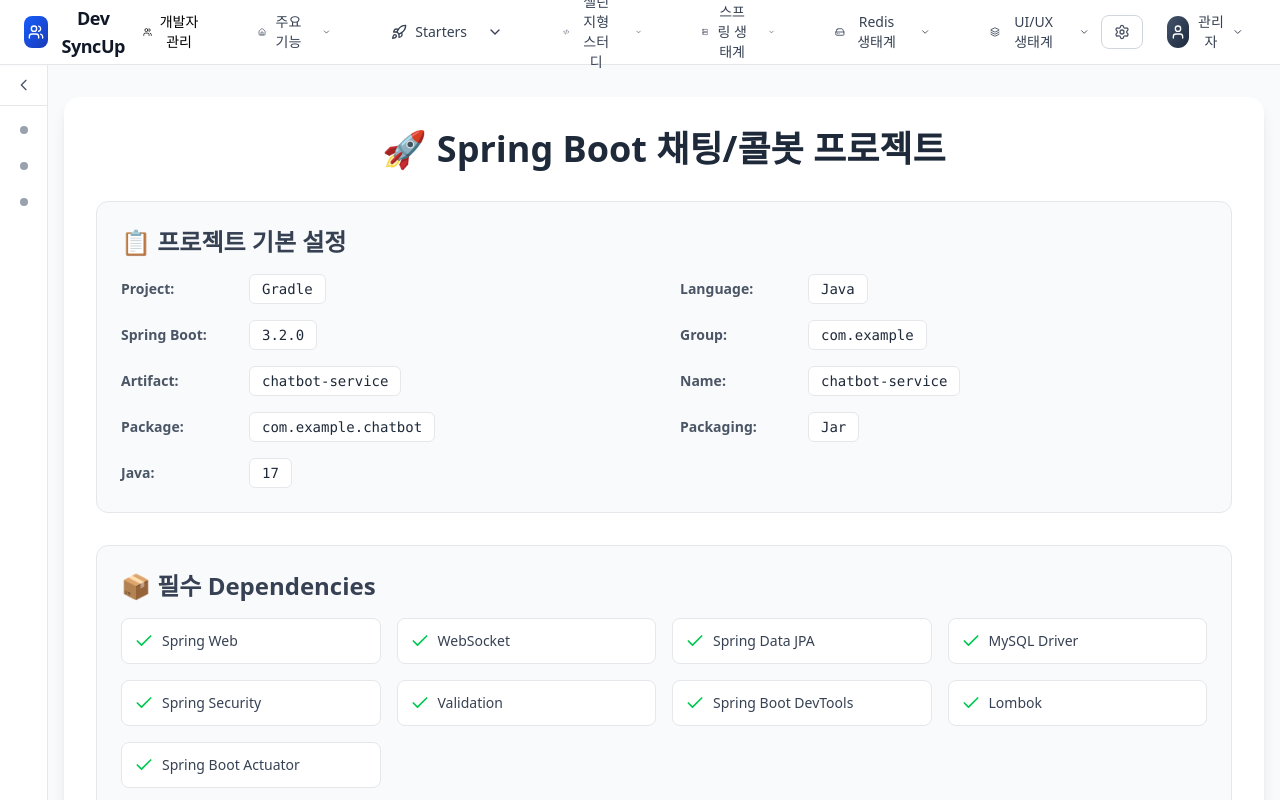
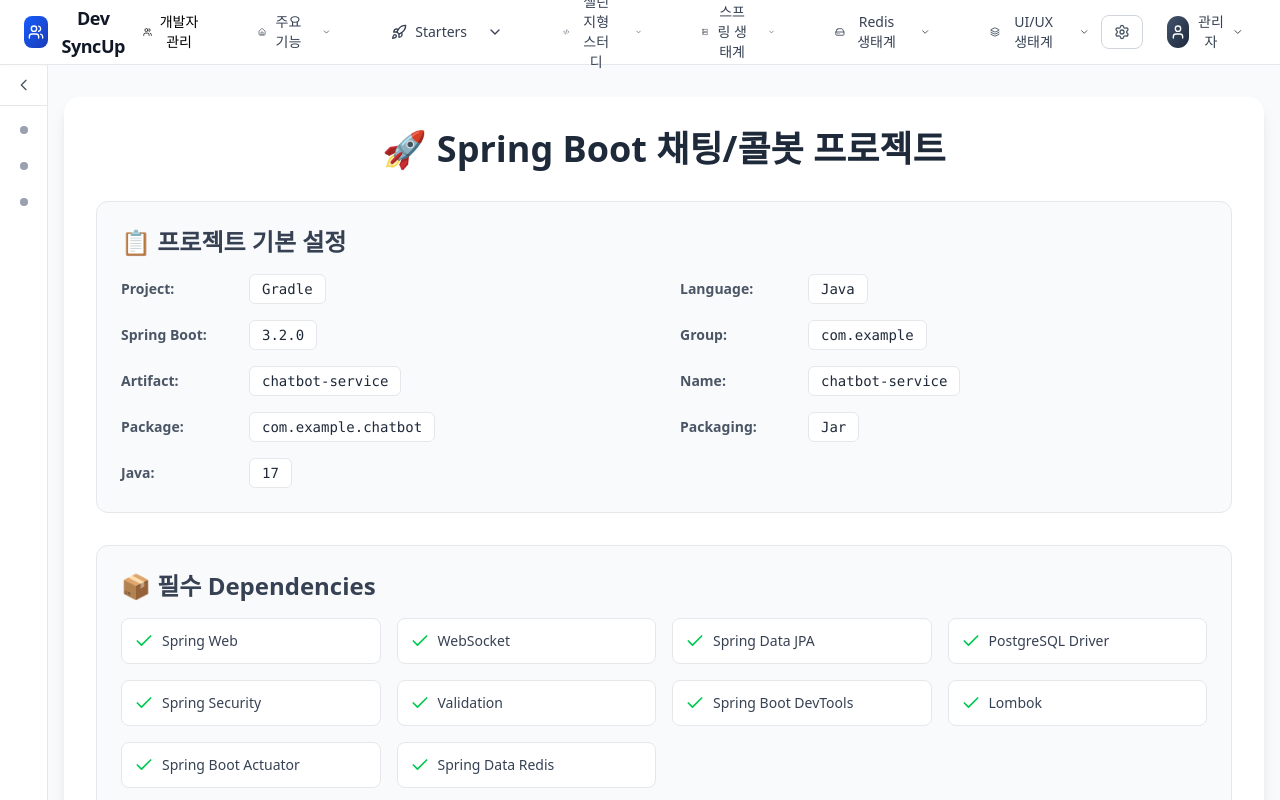
Before and after one commit to dota-pilot1/vite-tailwindcss-v4-seed, a React (Vite) app in the folder vite-basic-set/: page /manual in a window 1280 px wide. Built offline with nearby package versions, Linux system fonts and the light colour scheme.

Commit message:
fix: update Spring Initializr URL with correct dependency names (mysql->postgresql, add data-redis)

```diff
--- a/vite-basic-set/src/pages/manual/ManualPage.tsx
+++ b/vite-basic-set/src/pages/manual/ManualPage.tsx
@@ -60,12 +60,13 @@
                 "Spring Web",
                 "WebSocket",
                 "Spring Data JPA",
-                "MySQL Driver",
+                "PostgreSQL Driver",
                 "Spring Security",
                 "Validation",
                 "Spring Boot DevTools",
                 "Lombok",
                 "Spring Boot Actuator",
+                "Spring Data Redis",
               ].map((dep) => (
                 <DepItem key={dep} name={dep} />
               ))}
@@ -83,7 +84,7 @@
               id="springUrl"
               className="p-4 bg-white rounded-lg border border-blue-300 text-gray-800 font-mono break-all text-sm"
             >
-              https://start.spring.io/#!type=gradle-project&language=java&platformVersion=3.2.0&packaging=jar&jvmVersion=17&groupId=com.example&artifactId=chatbot-service&name=chatbot-service&description=WebSocket%20STOMP%20Chat%20and%20CallBot%20Service&packageName=com.example.chatbot&dependencies=web,websocket,data-jpa,mysql,security,validation,devtools,lombok,actuator
+              https://start.spring.io/#!type=gradle-project&language=java&platformVersion=3.2.0&packaging=jar&jvmVersion=17&groupId=com.example&artifactId=chatbot-service&name=chatbot-service&description=WebSocket%20STOMP%20Chat%20and%20CallBot%20Service&packageName=com.example.chatbot&dependencies=web,websocket,data-jpa,postgresql,security,validation,devtools,lombok,actuator,data-redis
             </div>
             <button
               id="copyBtn"
```
